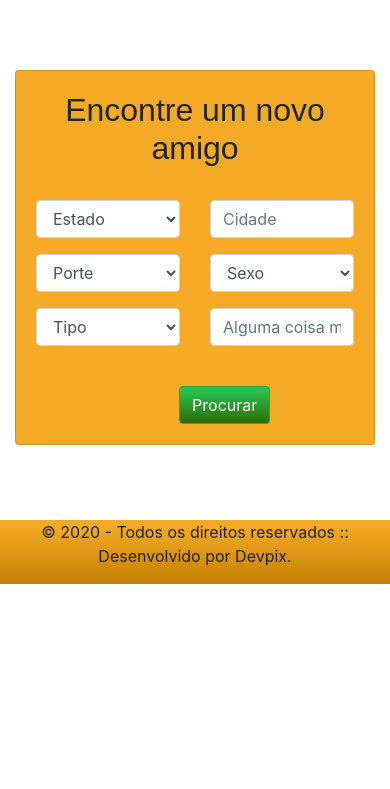
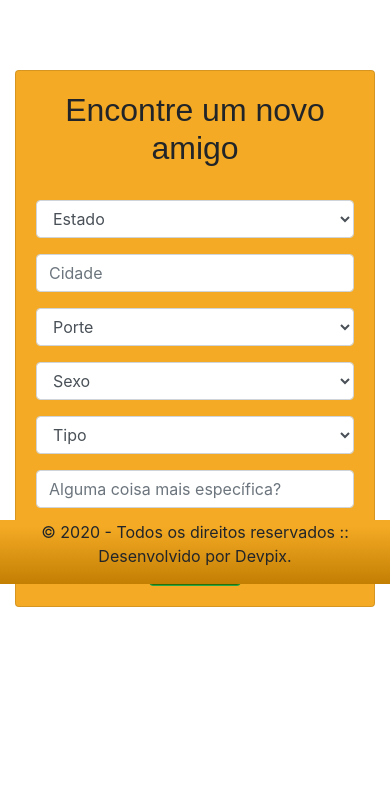
Before and after one commit to shakamax/Adotaqui, a PHP site: page /home.php in a window 390 px wide. Shown: the part 260-1049 px from the top of the page. Before the commit the page ends 844 px from the top, so only its background shows below. Run offline with PHP 8.4, Linux system fonts and the light colour scheme; some libraries are stand-ins or nearby versions.

Commit message:
responsividade do forms

```diff
--- a/home.php
+++ b/home.php
@@ -11,7 +11,7 @@
         <h2 class="fonte text-center">Encontre um novo amigo</h2>
         <br>
         <div class="row">
-          <div class="form-group col-6">
+          <div class="form-group col-md-6 col-sm-12">
             <select class="form-control" id="uf" name="uf">
 				<option value="" disabled="" selected="">Estado</option>
 				<option value="AC">Acre</option>
@@ -43,13 +43,13 @@
 			    <option value="TO">Tocantins</option>
 			</select>
           </div>
-          <div class="form-group col-6">
+          <div class="form-group col-md-6 col-sm-12">
             <input type="text" name="cidade" class="form-control" placeholder="Cidade">
           </div>
         </div>
 
         <div class="row">
-          <div class="form-group col-6">
+          <div class="form-group col-md-6 col-sm-12">
             <select class="form-control" id="exampleFormControlSelect1">
               <option selected disabled>Porte</option>
               <option value="Pequeno">Pequeno – De 28 a 35cm. - de 6 a 15kg.</option>
@@ -58,7 +58,7 @@
               <option value="Gigante">Gigante – Acima de 70cm. - de 45 a 60kg.</option>
             </select>
           </div>
-          <div class="form-group col-6">
+          <div class="form-group col-md-6 col-sm-12">
             <select class="form-control" id="exampleFormControlSelect1">
               <option selected disabled>Sexo</option>
               <option value="femea">Fêmea</option>
@@ -68,7 +68,7 @@
         </div>
 
         <div class="row">
-          <div class="form-group col-6">
+          <div class="form-group col-md-6 col-sm-12">
             <select class="form-control" id="exampleFormControlSelect1">
               <option selected disabled>Tipo</option>
               <option value="cachorro">Cachorro</option>
@@ -76,12 +76,14 @@
               <option value="passaro">Pássaro</option>
             </select>
           </div>
-          <div class="form-group col-6">
+          <div class="form-group col-md-6 col-sm-12">
             <input type="text" name="obs" placeholder="Alguma coisa mais específica?" class="form-control">
           </div>
         </div>
         <br>
-        <button type="button" class="btn btn-success btn-gradient-success centro">Procurar</button>
+        <div class="col text-center">
+        	<button type="button" class="btn btn-success btn-gradient-success">Procurar</button>
+        </div>
       </form>
     </div>
   </div>
```
Also changed, not shown: amigos.php (+9 -7 lines).
